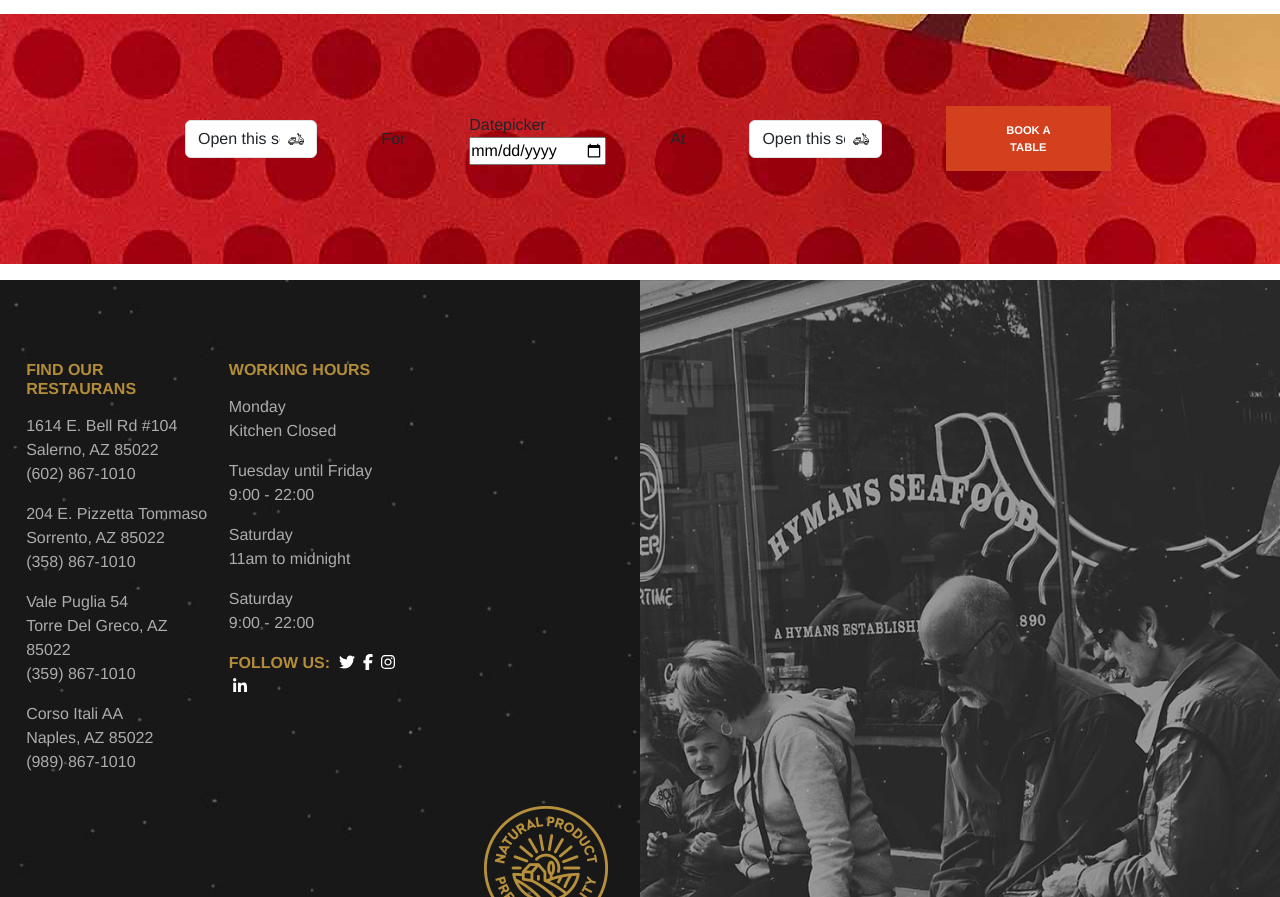
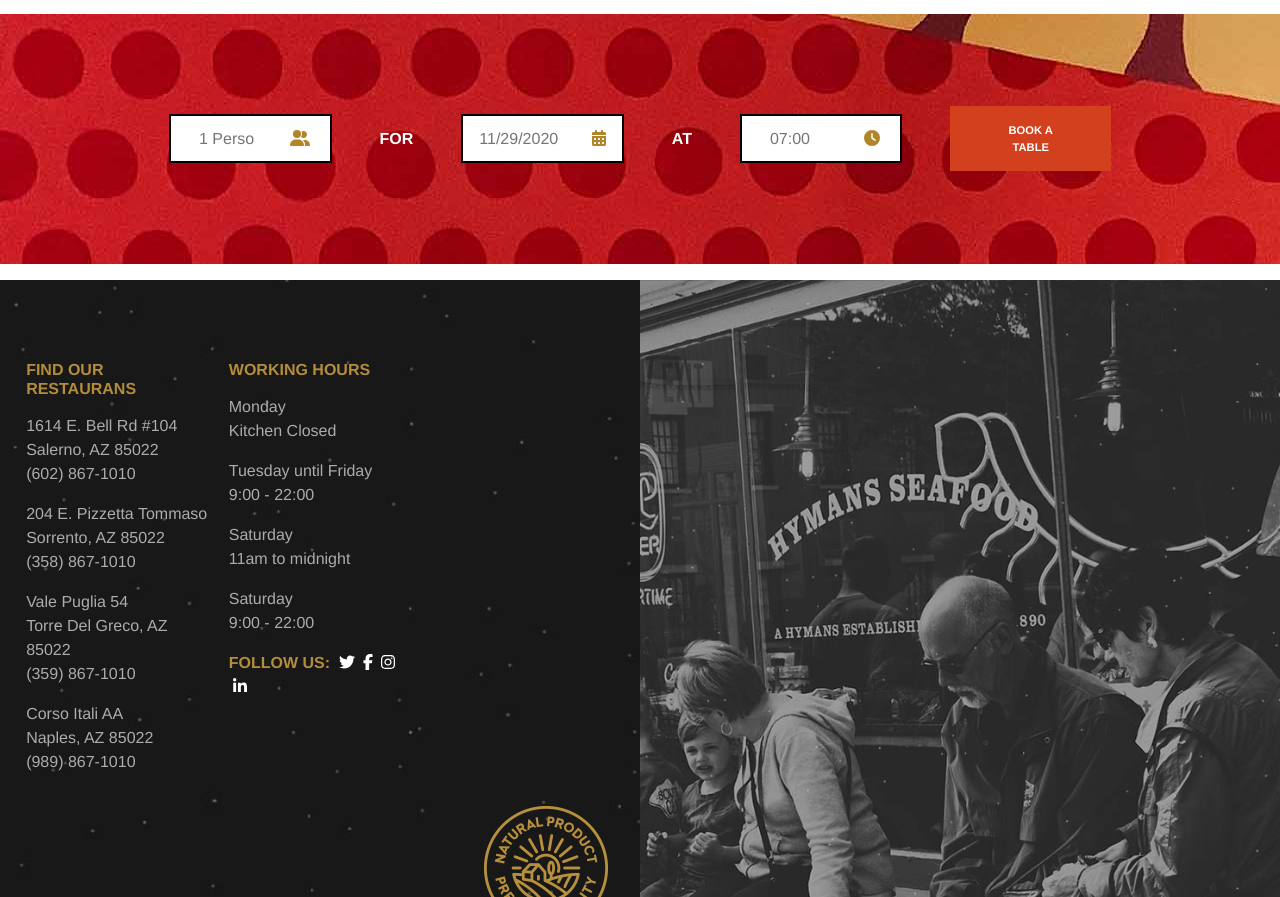
Before and after one commit to MarcosZacarias/proj-html-vuejs, a Vue app: page / in a window 1280 px wide. Shown: the part 4267-5164 px from the top of the page. Built offline with nearby package versions, Linux system fonts and the light colour scheme.

Commit message:
fix: layout section book table

```diff
--- a/src/components/AppMain.vue
+++ b/src/components/AppMain.vue
@@ -151,27 +151,27 @@ export default {
     <section>
       <div class="container-fluid book-table-bg center">
         <div class="center book-table">
-          <div class="input-table">
+          <div class="input-table input-persons">
             <select class="form-select" aria-label="Default select example">
-              <option selected>Open this select menu</option>
-              <option value="1">One</option>
-              <option value="2">Two</option>
-              <option value="3">Three</option>
+              <option
+                v-for="n in mainDataLayout.bookTable.persons.maxPerson"
+                :value="n"
+              >
+                {{ n }} Persons
+              </option>
             </select>
+            <span class="pe-1">
+              <font-awesome-icon :icon="['fas', 'user-group']" />
+            </span>
           </div>
           <div>
             <div class="center">For</div>
           </div>
-          <div class="input-table">
-            <div class="form-group">
-              <label class="active" for="dateStandard">Datepicker</label>
-              <input
-                type="date"
-                id="dateStandard"
-                name="dateStandard"
-                :placeholder="Date.now()"
-              />
-            </div>
+          <div class="input-table gap-1">
+            <div>11/29/2020</div>
+            <span>
+              <font-awesome-icon :icon="['fas', 'calendar-days']" />
+            </span>
           </div>
           <div>
             <div class="center">At</div>
@@ -179,11 +179,16 @@ export default {
 
           <div class="input-table">
             <select class="form-select" aria-label="Default select example">
-              <option selected>Open this select menu</option>
-              <option value="1">One</option>
-              <option value="2">Two</option>
-              <option value="3">Three</option>
+              <option
+                v-for="hour in mainDataLayout.bookTable.hours"
+                :value="hour"
+              >
+                {{ hour }}
+              </option>
             </select>
+            <span class="pe-1">
+              <font-awesome-icon :icon="['fas', 'clock']" />
+            </span>
           </div>
 
           <div>
--- a/src/data/dataStatic.js
+++ b/src/data/dataStatic.js
@@ -159,6 +159,13 @@ const mainDataLayout = {
       },
     ],
   },
+  bookTable: {
+    persons: {
+      minPerson: 1,
+      maxPerson: 12,
+    },
+    hours: ["07:00", "08:00", "09:00", "10:00", "11:00", "12:00"],
+  },
 };
 
 export { mainDataLayout };
--- a/src/style/general.scss
+++ b/src/style/general.scss
@@ -217,6 +217,8 @@ section.events {
 .book-table-bg {
   background-image: url("../../../public/img/layout/h3-background-img-3.jpg");
   height: 250px;
+  .input-persons {
+  }
 }
 
 .book-table {
@@ -224,12 +226,35 @@ section.events {
   margin: auto;
   align-items: center;
   gap: 3rem;
+
+  color: #ffffff;
+  text-transform: uppercase;
+  font-weight: 600;
   .input-table {
-    width: 20%;
+    width: 190px;
+    height: 48.8px;
     padding: 1rem;
+
+    display: flex;
+    align-items: center;
+    justify-content: space-between;
+
+    border: 2px solid black;
+
+    color: #757575;
+    background-color: #ffffff;
+
+    font-weight: normal;
+
+    .form-select {
+      color: #757575;
+
+      background-image: url("");
+      border: none;
+    }
+
+    span {
+      color: #b1862b;
+    }
   }
 }
-
-.form-select {
-  background-image: url("../../../public/img/icons-svg/svg-1.svg");
-}
```
